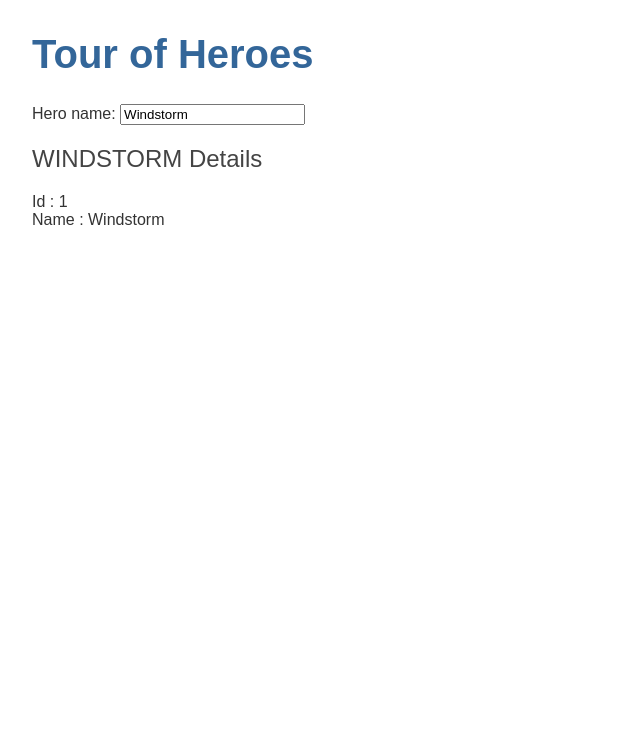
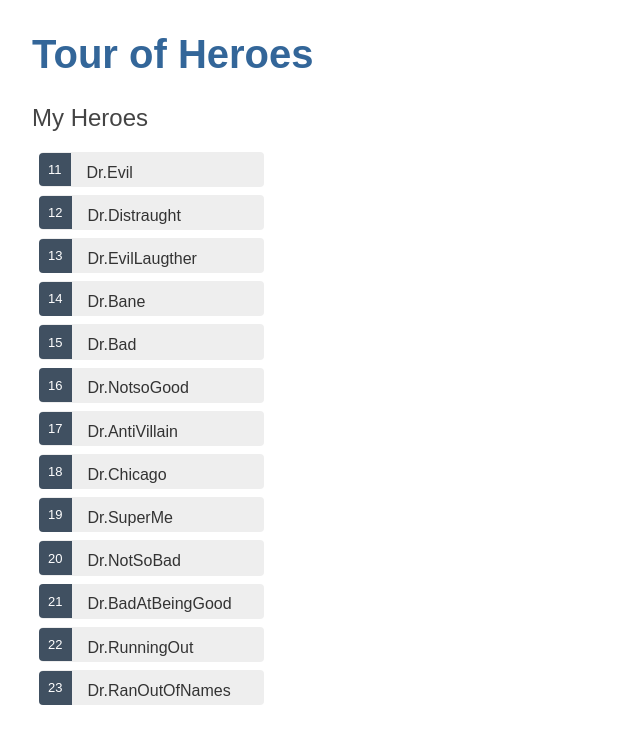
Before and after one commit to rodrigo-travessa/angular-tour-of-heroes, an Angular app: page / in a window 1280 px wide. Shown: the top 744 px of the page, without its empty margins (0-640 px from the left). Built offline with nearby package versions, Linux system fonts and the light colour scheme.

Commit message:
Starting to separate concerns, hero will split into hero and hero-details

```diff
--- a/src/app/app.module.ts
+++ b/src/app/app.module.ts
@@ -5,12 +5,14 @@
 import { AppComponent } from './app.component';
 import { HeroesComponent } from './heroes/heroes.component';
 import { FormsModule } from '@angular/forms';
+import { HeroDetailComponent } from './hero-detail/hero-detail.component';
 
 
 @NgModule({
   declarations: [
     AppComponent,
-    HeroesComponent
+    HeroesComponent,
+    HeroDetailComponent
   ],
   imports: [
     BrowserModule,
--- /dev/null
+++ b/src/app/hero-detail/hero-detail.component.html
@@ -0,0 +1 @@
+<p>hero-detail works!</p>
--- /dev/null
+++ b/src/app/hero-detail/hero-detail.component.ts
@@ -0,0 +1,15 @@
+import { Component, OnInit } from '@angular/core';
+
+@Component({
+  selector: 'app-hero-detail',
+  templateUrl: './hero-detail.component.html',
+  styleUrls: ['./hero-detail.component.css']
+})
+export class HeroDetailComponent implements OnInit {
+
+  constructor() { }
+
+  ngOnInit(): void {
+  }
+
+}
--- a/src/app/heroes/heroes.component.css
+++ b/src/app/heroes/heroes.component.css
@@ -0,0 +1,52 @@
+/* HeroesComponent's private CSS styles */
+.heroes {
+    margin: 0 0 2em 0;
+    list-style-type: none;
+    padding: 0;
+    width: 15em;
+  }
+  .heroes li {
+    cursor: pointer;
+    position: relative;
+    left: 0;
+    background-color: #EEE;
+    margin: .5em;
+    padding: .3em 0;
+    height: 1.6em;
+    border-radius: 4px;
+  }
+  .heroes li:hover {
+    color: #2c3a41;
+    background-color: #e6e6e6;
+    left: .1em;
+  }
+  .heroes li.selected {
+    background-color: black;
+    color: white;
+  }
+  .heroes li.selected:hover {
+    background-color: #505050;
+    color: white;
+  }
+  .heroes li.selected:active {
+    background-color: black;
+    color: white;
+  }
+  .heroes .badge {
+    display: inline-block;
+    font-size: small;
+    color: white;
+    padding: 0.8em 0.7em 0 0.7em;
+    background-color:#405061;
+    line-height: 1em;
+    position: relative;
+    left: -1px;
+    top: -4px;
+    height: 1.8em;
+    margin-right: .8em;
+    border-radius: 4px 0 0 4px;
+  }
+
+  input {
+    padding: .5rem;
+  }
--- a/src/app/heroes/heroes.component.html
+++ b/src/app/heroes/heroes.component.html
@@ -1,9 +1,18 @@
-<div>
-    <label for="name">Hero name: </label>
-    <input id="name" [(ngModel)]="hero.name" placeholder="name">
+<h2>My Heroes</h2>
+<ul class="heroes">
+  <li *ngFor="let hero of heroes"
+    [class.selected]="hero === selectedHero"
+    (click)="onSelect(hero)">
+    <span class="badge">{{hero.id}}</span> {{hero.name}}
+  </li>
+</ul>
+
+<div *ngIf="selectedHero">
+
+  <h2>{{selectedHero.name | uppercase}} Details</h2>
+  <div><span>id: </span> {{selectedHero.id}}</div>
+  <div>
+    <label for="hero-name"> Hero name:</label>
+    <input id="hero-name" [(ngModel)]="selectedHero.name" palceholder="name">
+  </div>
 </div>
-
-
-<h2>{{hero.name | uppercase}} Details</h2>
-<div><span> Id : </span>{{hero.id}}</div>
-<div><span> Name : </span> {{hero.name}}</div>
--- a/src/app/heroes/heroes.component.ts
+++ b/src/app/heroes/heroes.component.ts
@@ -1,5 +1,7 @@
 import { Component, OnInit } from '@angular/core';
 import { Hero } from '../hero';
+import { HEROES } from '../mock-heroes';
+
 
 
 @Component({
@@ -9,15 +11,16 @@
 })
 export class HeroesComponent implements OnInit {
 
-
-  hero: Hero ={
-    id:1,
-    name: 'Windstorm',
-  }
+  heroes = HEROES;
+  selectedHero?: Hero;
 
   constructor() { }
 
   ngOnInit(): void {
   }
 
+  onSelect(hero: Hero): void {
+    this.selectedHero = hero;
+  }
+
 }
--- /dev/null
+++ b/src/app/mock-heroes.ts
@@ -0,0 +1,17 @@
+import { Hero } from './hero';
+
+export const HEROES: Hero[] = [
+    {id: 11, name: 'Dr.Evil'},
+    {id: 12, name: 'Dr.Distraught'},
+    {id: 13, name: 'Dr.EvilLaugther'},
+    {id: 14, name: 'Dr.Bane'},
+    {id: 15, name: 'Dr.Bad'},
+    {id: 16, name: 'Dr.NotsoGood'},
+    {id: 17, name: 'Dr.AntiVillain'},
+    {id: 18, name: 'Dr.Chicago'},
+    {id: 19, name: 'Dr.SuperMe'},
+    {id: 20, name: 'Dr.NotSoBad'},
+    {id: 21, name: 'Dr.BadAtBeingGood'},
+    {id: 22, name: 'Dr.RunningOut'},
+    {id: 23, name: 'Dr.RanOutOfNames'}
+]
```
Also changed, not shown: src/app/hero-detail/hero-detail.component.css (added), 1 other file (tests, documents, lock files or other folders).
